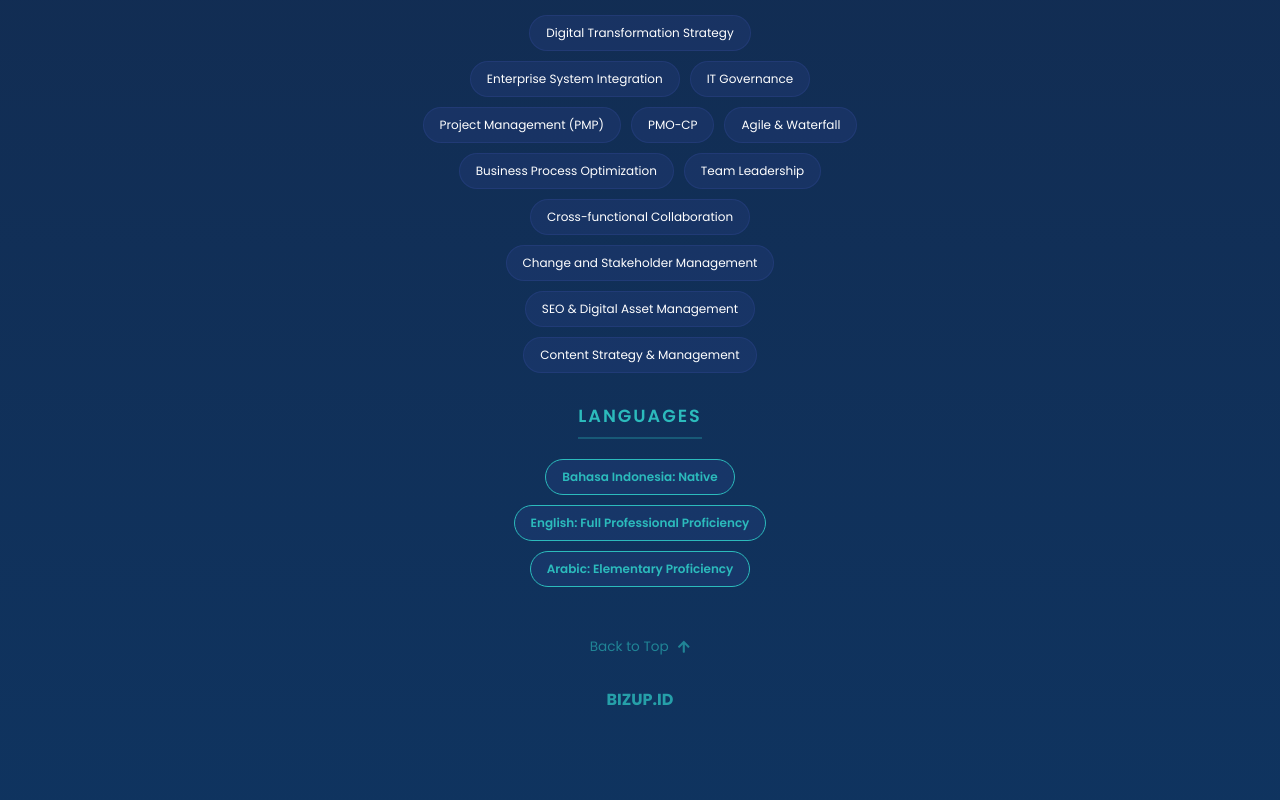
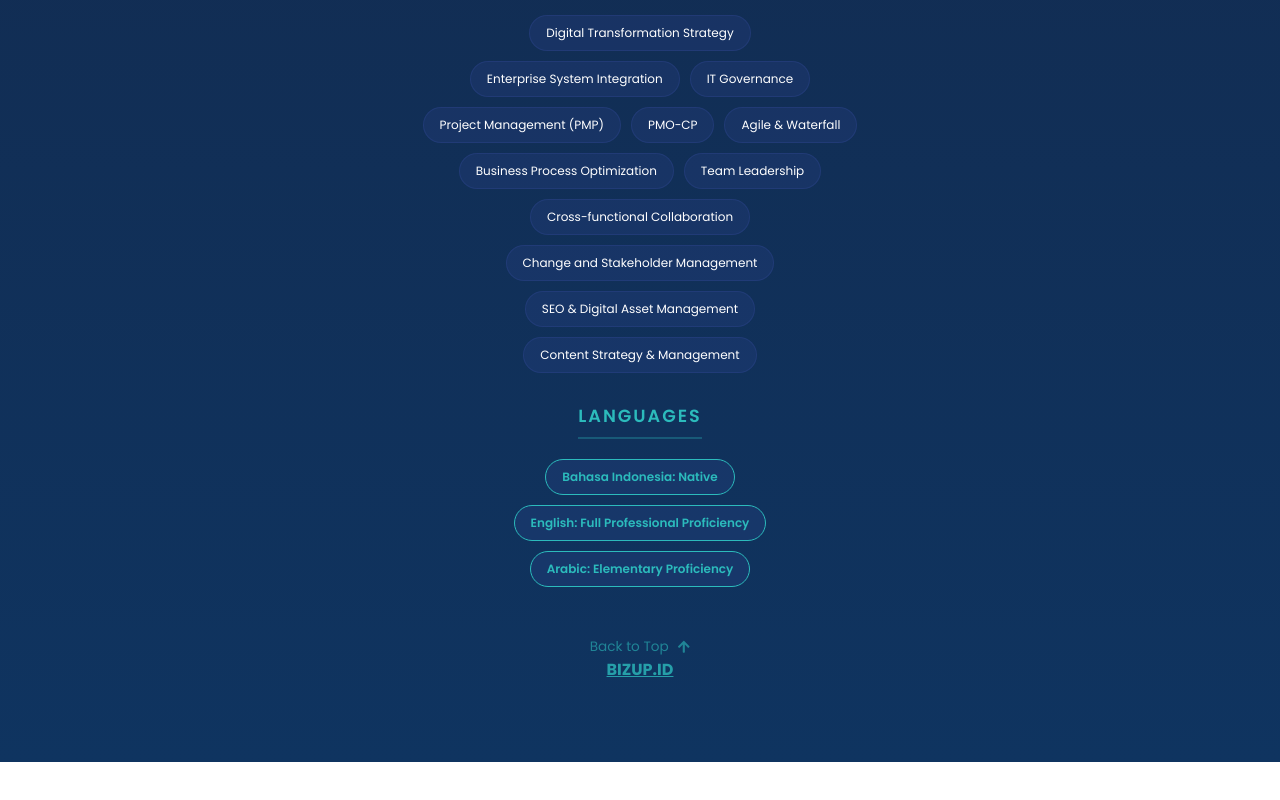
Before and after one commit to rezaldiansyah/aldiansyah.my.id, a React (Create React App) app: page / in a window 1280 px wide. Shown: the part 3724-4524 px from the top of the page. After the commit the page ends 4486 px from the top, so only its background shows below. Built offline with nearby package versions, Linux system fonts and the light colour scheme.

Commit message:
fix: Add hyperlink to BIZUP.ID footer

```diff
--- a/src/App.js
+++ b/src/App.js
@@ -165,7 +165,7 @@ END:VCARD`;
           <a href="#" className="back-link">Back to Top <FaArrowUp /></a>
         </div>
 
-        <div className="footer-logo">BIZUP.ID</div>
+        <a href="https://bizup.id" target="_blank" rel="noopener noreferrer" className="footer-logo">BIZUP.ID</a>
       </div>
     </div>
   );
```
